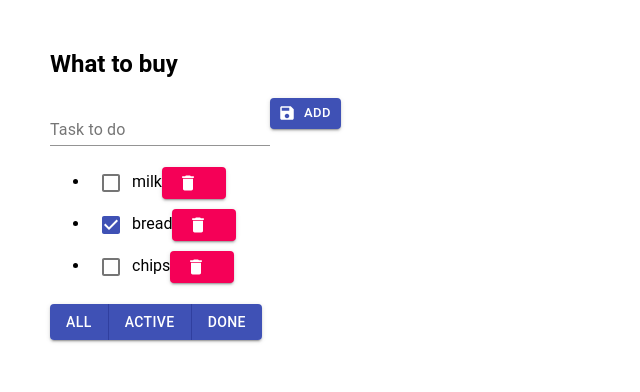
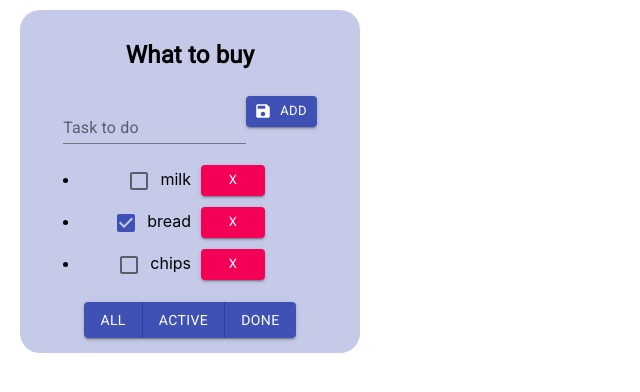
Before and after one commit to Lykke27/my-to-do-list, a React (Create React App) app: page / in a window 1280 px wide. Shown: the top 392 px of the page, without its empty margins (0-640 px from the left). Built offline with nearby package versions, Linux system fonts and the light colour scheme.

Commit message:
styling to-do-list with MUi styles

```diff
--- a/package.json
+++ b/package.json
@@ -16,6 +16,7 @@
     "@types/react-dom": "^17.0.0",
     "@types/react-tap-event-plugin": "^0.0.30",
     "@types/uuid": "^8.3.0",
+    "fontsource-roboto": "^4.0.0",
     "react": "^17.0.1",
     "react-dom": "^17.0.1",
     "react-scripts": "4.0.3",
--- a/src/App.css
+++ b/src/App.css
@@ -1,8 +1,26 @@
 .App {
-    font-family: Roboto;
-    margin: 50px;
+    margin: 10px 20px;
 }
 
-.task {
+.toDoList {
+    /*background-color: red;*/
+}
 
+.wrapper {
+    background-color: #C5CAE9;
+    border-radius: 20px;
+    width: 300px;
+    padding: 4px 20px 15px;
+
+    text-align: center;
 }
+
+.li-style {
+    width: 75%;
+    /*background-color: #7986CB;*/
+    text-align: end;
+}
+
+.li-style Button {
+    margin: 0 10px;
+}
--- a/src/components/Todolist.tsx
+++ b/src/components/Todolist.tsx
@@ -1,11 +1,12 @@
-import React, {useState, KeyboardEvent, ChangeEvent} from "react";
+import React, {ChangeEvent, KeyboardEvent, useState} from "react";
 import Button from "@material-ui/core/Button"
 import '../App.css';
 import SaveIcon from "@material-ui/icons/Save";
 import {ButtonGroup} from "@material-ui/core";
-import DeleteIcon from "@material-ui/icons/Delete";
 import Checkbox from "@material-ui/core/Checkbox";
 import TextField from "@material-ui/core/TextField";
+import 'fontsource-roboto';
+import Typography from '@material-ui/core/Typography'
 
 export type FilterValuesType = 'all' | 'active' | 'done';
 type TasksPropsType = {
@@ -47,8 +48,12 @@ export const Todolist = (props: PropsType) => {
     }
 
     return (
-        <div>
+        <div className={"toDoList"}>
+            <div className={"wrapper"}>
+                <Typography variant={"subtitle1"}>
                     <h2>{props.title}</h2>
+                </Typography>
+
                 <TextField value={title}
                            onChange={updateInput}
                            onKeyPress={onKeyPressAddTask}
@@ -65,19 +70,19 @@ export const Todolist = (props: PropsType) => {
                         props.tasks.map(t => {
                             const removeTask = () => props.removeTask(t.id)
                             return (
-                            <li>
-                                <span className="task">
+                                <li className={"li-style"}>
                                     <Checkbox
                                         checked={t.isDone}
                                         color={"primary"}
                                     />
                                     <span>{t.title}</span>
                                     <Button
-                                     startIcon={<DeleteIcon/>}
+                                        // startIcon={<DeleteIcon/>}
                                         onClick={removeTask}
                                         variant="contained"
-                                     color="secondary"/>
-                                </span>
+                                        color="secondary"
+                                        size={"small"}
+                                    >x</Button>
                                 </li>
                             )
                         })
@@ -91,5 +96,6 @@ export const Todolist = (props: PropsType) => {
                     </ButtonGroup>
                 </div>
             </div>
+        </div>
     )
 }
```
Also changed, not shown: 1 other file (tests, documents, lock files or other folders). Lines whose indentation alone changed are shown as unchanged.
